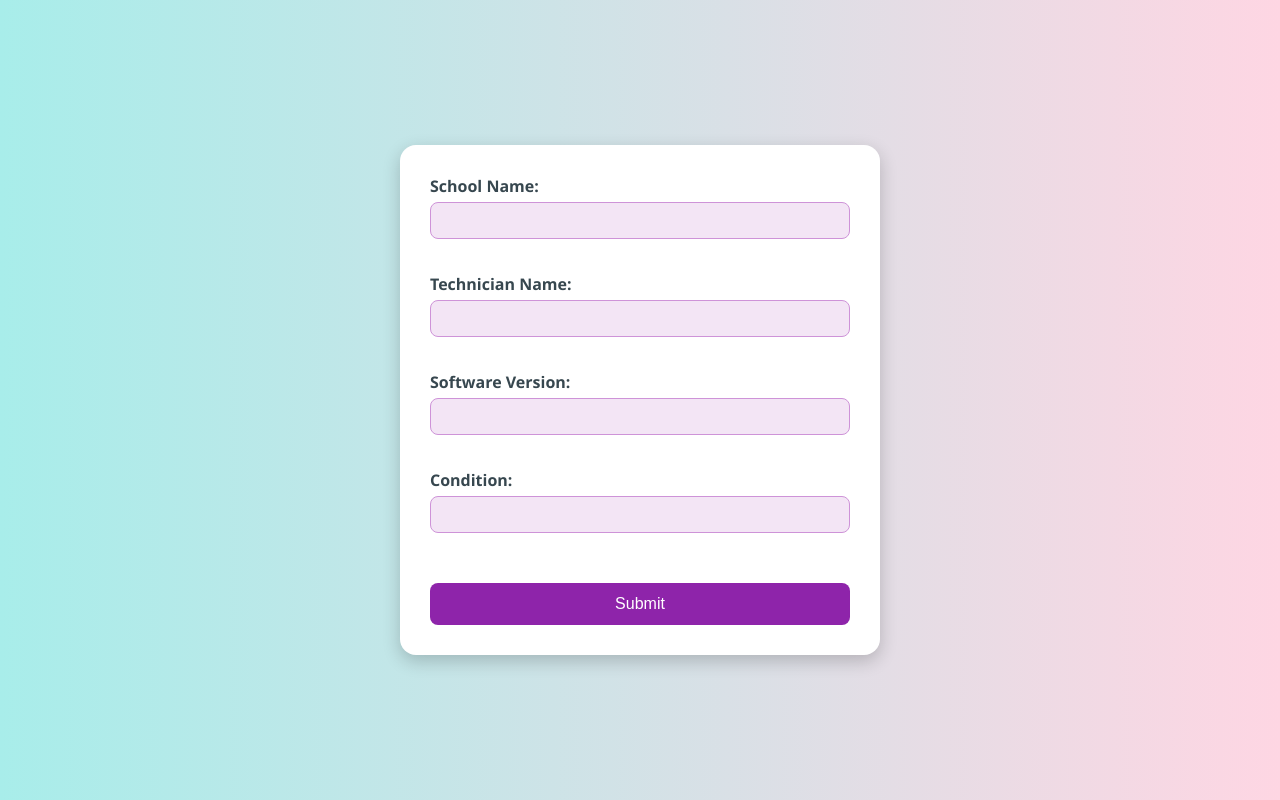
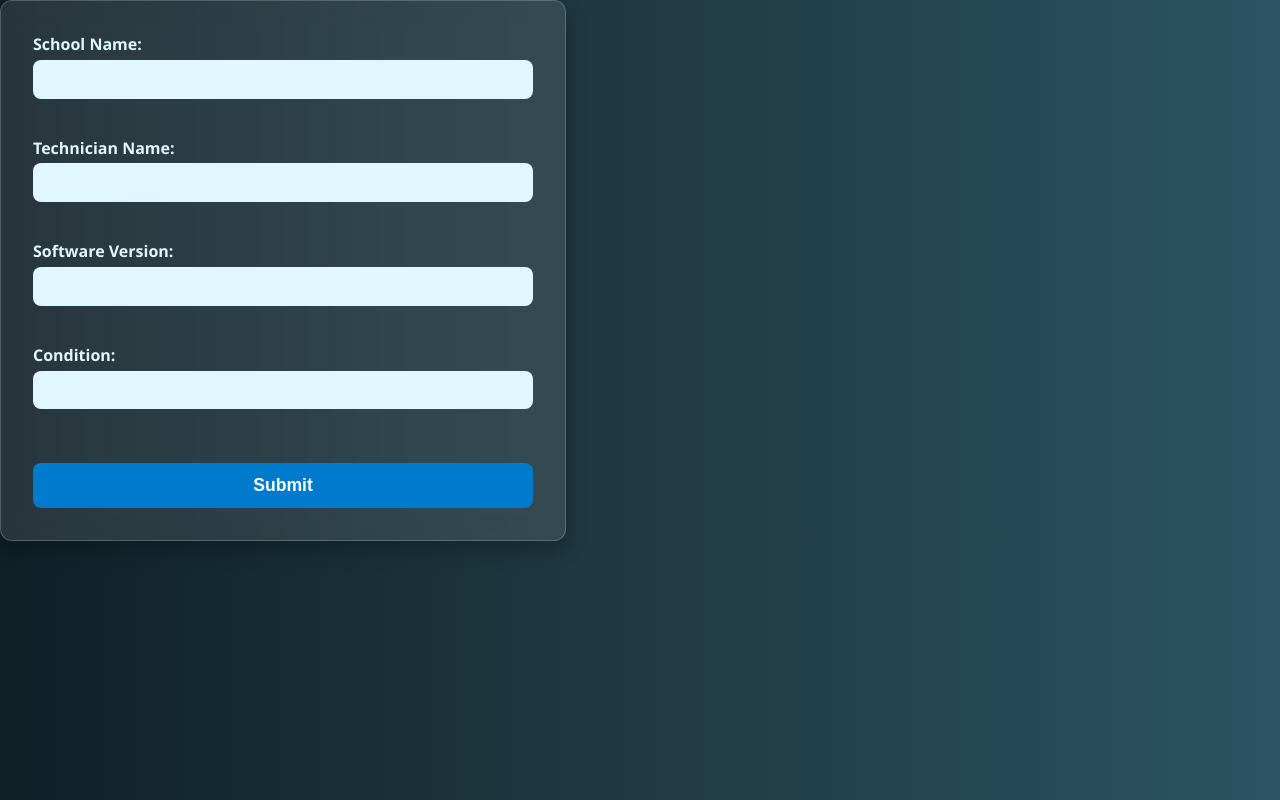
Before and after one commit to isha-gupta80/LOOMA_QR_CODE_LABELS, a plain HTML site: page form.html in a window 1280 px wide. Drawn offline with Linux system fonts and the light colour scheme.

Commit message:
updated style.css

```diff
--- a/style.css
+++ b/style.css
@@ -1,72 +1,106 @@
-/* General Page Styling */
+/* General Layout */
 body {
-    font-family: 'Segoe UI', Tahoma, Geneva, Verdana, sans-serif;
-    background: linear-gradient(to right, #a8edea, #fed6e3); /* Vibrant aqua-pink gradient */
     margin: 0;
     padding: 0;
-    display: flex;
-    justify-content: center;
-    align-items: center;
-    height: 100vh;
+    font-family: 'Segoe UI', Tahoma, Geneva, Verdana, sans-serif;
+    background: linear-gradient(to right, #0f2027, #203a43, #2c5364); /* dark blue gradient */
+    color: #f0f4f8;
 }
 
-/* Form Container */
-form {
-    background-color: #ffffff;
-    padding: 30px;
-    border-radius: 16px;
-    box-shadow: 0 6px 18px rgba(0, 0, 0, 0.2);
-    width: 90%;
-    max-width: 420px;
+/* Centered Container */
+.container {
+    display: flex;
+    flex-direction: column;
+    align-items: center;
+    padding: 2rem;
+    min-height: 100vh;
+    box-sizing: border-box;
 }
 
-/* Heading */
-h2 {
+/* Header Text */
+.header {
     text-align: center;
-    color: #6a1b9a; /* Rich purple */
-    margin-bottom: 20px;
+    margin-bottom: 2rem;
 }
 
-/* Labels and Inputs */
+.header h2 {
+    color: #00b4db; /* Light blue */
+    margin: 0;
+    font-size: 2rem;
+}
+
+.header p {
+    margin: 0.3rem 0;
+    font-size: 1rem;
+    color: #d1e8ff;
+}
+
+/* Form Styling */
+form {
+    background: rgba(255, 255, 255, 0.1); /* translucent for glass effect */
+    padding: 2rem;
+    border-radius: 12px;
+    max-width: 500px;
+    width: 100%;
+    box-shadow: 0 8px 20px rgba(0, 0, 0, 0.25);
+    backdrop-filter: blur(12px);
+    border: 1px solid rgba(255, 255, 255, 0.2);
+}
+
+/* Labels */
 label {
     display: block;
-    margin-bottom: 12px;
-    color: #37474f; /* Slate gray */
+    margin-bottom: 1rem;
     font-weight: 600;
+    color: #e0f7ff;
 }
 
-input[type="text"] {
+/* Input Fields */
+input[type="text"],
+input[type="hidden"] {
     width: 100%;
-    padding: 10px 12px;
-    margin-top: 5px;
-    border: 1px solid #ce93d8;
+    padding: 0.65rem;
+    font-size: 1rem;
+    border: none;
     border-radius: 8px;
     box-sizing: border-box;
-    background-color: #f3e5f5;
-    transition: border-color 0.3s, box-shadow 0.3s;
+    margin-top: 0.3rem;
+    background-color: #e0f7ff;
+    color: #00334e;
+    transition: box-shadow 0.2s;
 }
 
 input[type="text"]:focus {
-    border-color: #ab47bc;
-    box-shadow: 0 0 5px rgba(171, 71, 188, 0.5);
     outline: none;
+    box-shadow: 0 0 5px #00b4db;
 }
 
-/* Button */
+/* Submit Button */
 button {
-    width: 100%;
-    padding: 12px;
-    background-color: #8e24aa; /* Deep purple */
+    background-color: #007acc;
     color: white;
     border: none;
+    padding: 0.75rem;
+    font-size: 1.1rem;
+    font-weight: bold;
     border-radius: 8px;
-    font-size: 16px;
     cursor: pointer;
-    margin-top: 16px;
+    width: 100%;
+    margin-top: 1rem;
     transition: background-color 0.3s, transform 0.2s;
 }
 
 button:hover {
-    background-color: #6a1b9a;
+    background-color: #005fa3;
     transform: translateY(-2px);
 }
+
+/* Responsive Adjustments */
+@media (max-width: 600px) {
+    .container {
+        padding: 1rem;
+    }
+    form {
+        padding: 1.2rem;
+    }
+}
```
